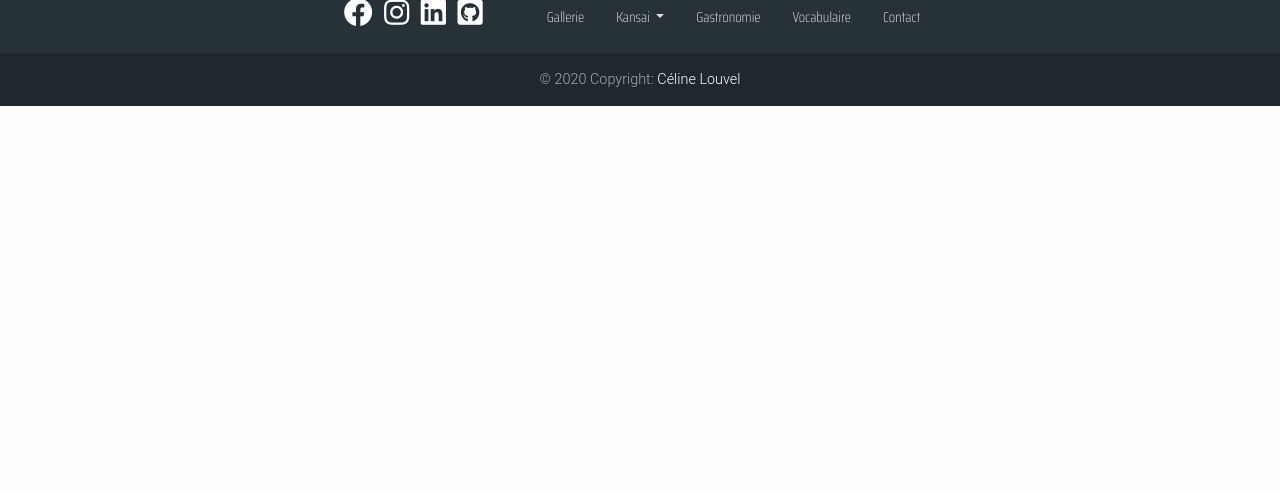
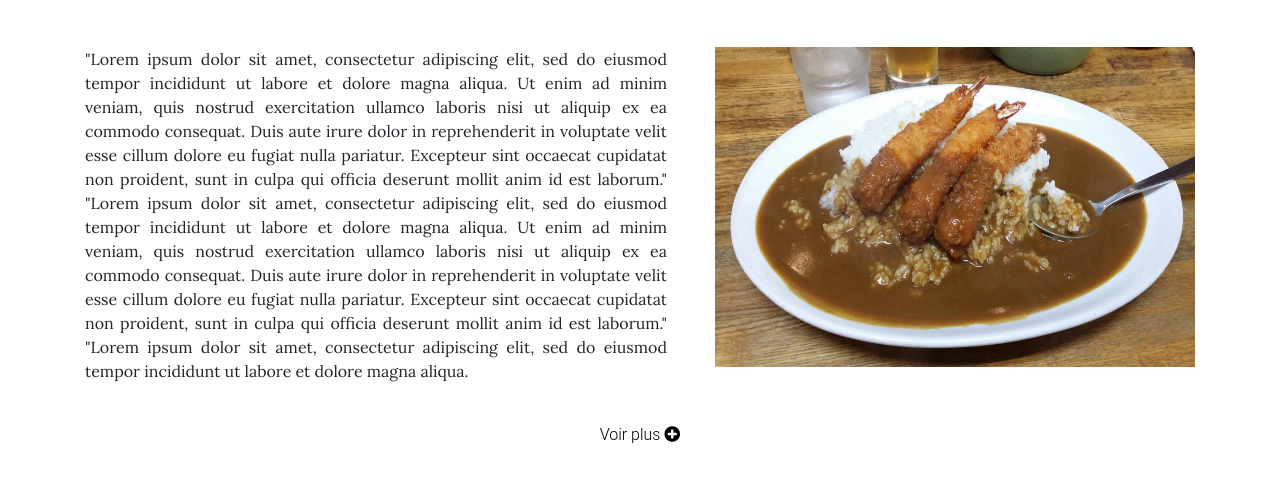
Before and after one commit to Celine-Chan/KansaiNoBouken, a PHP site: page / in a window 1280 px wide. Shown: the part 3111-3603 px from the top of the page. Before the commit the page ends 3217 px from the top, so only its background shows below. Run offline with PHP 8.4, Linux system fonts and the light colour scheme; some libraries are stand-ins or nearby versions.

Commit message:
modif ok

```diff
--- a/assets/css/style.css
+++ b/assets/css/style.css
@@ -30,7 +30,6 @@ body{
 
 /* PAGE ACCUEIL */
 
-/* caroussel */
 .imgCaroussel{
     width: auto;
     height: 500px;
@@ -38,7 +37,6 @@ body{
     object-position: center;
 }
 
-/* texte accueil */
 .tanukiSize{
     width: 15rem;
     height: 15rem;
@@ -46,6 +44,20 @@ body{
 .textAccueil{
     text-align: justify;
     font-family: 'Lora', serif;
+}
+
+.textGastronomie{
+    text-align: justify;
+    font-family: 'Lora', serif;
+}
+
+.currySize{
+    width: 30rem;
+    height: 20rem;
+}
+
+.seeMore:hover{
+    text-decoration: underline;
 }
 
 /* PAGE CONTACT */
--- a/index.html
+++ b/index.html
@@ -235,8 +235,7 @@
     <div class="container mt-5 d-flex flex-row flex-fill col-12">
 
         <!-- first Card -->
-        <div class="card card-image mr-5 shadow"
-            style="background-image: url(assets/img/osaka/osaka2.jpg);">
+        <div class="card card-image mr-5 shadow" style="background-image: url(assets/img/osaka/osaka2.jpg);">
 
             <!-- Content -->
             <div class="text-white text-center d-flex align-items-center rgba-black-strong py-5 px-4">
@@ -254,8 +253,7 @@
         </div>
 
         <!-- second Card -->
-        <div class="card card-image mr-5 shadow"
-            style="background-image: url(assets/img/kyoto/kyoto2.jpg);">
+        <div class="card card-image mr-5 shadow" style="background-image: url(assets/img/kyoto/kyoto2.jpg);">
 
             <!-- Content -->
             <div class="text-white text-center d-flex align-items-center rgba-black-strong py-5 px-4">
@@ -273,8 +271,7 @@
         </div>
 
         <!-- third Card -->
-        <div class="card card-image mr-5 shadow"
-            style="background-image: url(assets/img/Nara/shika2.jpg);">
+        <div class="card card-image mr-5 shadow" style="background-image: url(assets/img/Nara/shika2.jpg);">
 
             <!-- Content -->
             <div class="text-white text-center d-flex align-items-center rgba-black-strong py-5 px-4">
@@ -292,8 +289,7 @@
         </div>
 
         <!-- fourth Card -->
-        <div class="card card-image shadow"
-            style="background-image: url(assets/img/Kobe/templeKobe.jpg);">
+        <div class="card card-image shadow" style="background-image: url(assets/img/Kobe/templeKobe.jpg);">
 
             <!-- Content -->
             <div class="text-white text-center d-flex align-items-center rgba-black-strong py-5 px-4">
@@ -311,11 +307,82 @@
         </div>
     </div>
 
+    <div class="container mt-5 text-center">
+        <a href="kansai.html" class="black-text seeMore">Voir plus <i class="fas fa-plus-circle"></i></a>
+    </div>
+
     <div class="text-center mt-5">
         <img src="assets/img/separator.svg" alt="separator" class="w-25">
     </div>
 
+    <div class="container d-flex flex-row mt-5">
+        <p class="textGastronomie">"Lorem ipsum dolor sit amet, consectetur adipiscing elit, sed do eiusmod tempor
+            incididunt ut labore et
+            dolore magna aliqua. Ut enim ad minim veniam, quis nostrud exercitation ullamco laboris nisi ut aliquip ex
+            ea commodo consequat. Duis aute irure dolor in reprehenderit in voluptate velit esse cillum dolore eu fugiat
+            nulla pariatur. Excepteur sint occaecat cupidatat non proident, sunt in culpa qui officia deserunt mollit
+            anim id est laborum."
+            "Lorem ipsum dolor sit amet, consectetur adipiscing elit, sed do eiusmod tempor incididunt ut labore et
+            dolore magna aliqua. Ut enim ad minim veniam, quis nostrud exercitation ullamco laboris nisi ut aliquip ex
+            ea commodo consequat. Duis aute irure dolor in reprehenderit in voluptate velit esse cillum dolore eu fugiat
+            nulla pariatur. Excepteur sint occaecat cupidatat non proident, sunt in culpa qui officia deserunt mollit
+            anim id est laborum."
+            "Lorem ipsum dolor sit amet, consectetur adipiscing elit, sed do eiusmod tempor incididunt ut labore et
+            dolore magna aliqua.
+        </p>
+        <img src="assets/img/osaka/curry.jpg" alt="curry" class="currySize ml-5">
+    </div>
 
+    <div class="container mt-4 text-center">
+        <a href="kansai.html" class="black-text seeMore">Voir plus <i class="fas fa-plus-circle"></i></a>
+    </div>
+
+    <div class="text-center mt-5">
+        <img src="assets/img/separator.svg" alt="separator" class="w-25">
+    </div>
+
+    <div class="container mt-5 d-flex flex-row flex-fill col-12">
+
+        <!--First Card-->
+        <div class="card red darken-1 text-center z-depth-2 mr-5">
+            <div class="card-body">
+                <h3 class="text-uppercase font-weight-bold black-text mt-2 mb-3"><strong>News title</strong> <i
+                        class="fas fa-language"></i></h3>
+                <p class="white-text mb-0">Ut enim ad minima veniam, quis nostrum exercita tionem ullam corporis
+                    suscipit laboriosam, nisi ut aliquid ex ea commodi consequatur. Quis autem vel eum iure
+                    reprehenderit
+                    qui in ea voluptate non proident velit esse quam. </p>
+            </div>
+        </div>
+
+        <!--second Card-->
+        <div class="card red darken-1 text-center z-depth-2 mr-5">
+            <div class="card-body">
+                <h3 class="text-uppercase font-weight-bold black-text mt-2 mb-3"><strong>News title</strong> <i
+                        class="fas fa-language"></i></h3>
+                <p class="white-text mb-0">Ut enim ad minima veniam, quis nostrum exercita tionem ullam corporis
+                    suscipit laboriosam, nisi ut aliquid ex ea commodi consequatur. Quis autem vel eum iure
+                    reprehenderit
+                    qui in ea voluptate non proident velit esse quam. </p>
+            </div>
+        </div>
+
+        <!--third Card-->
+        <div class="card red darken-1 text-center z-depth-2">
+            <div class="card-body">
+                <h3 class="text-uppercase font-weight-bold black-text mt-2 mb-3"><strong>News title</strong> <i
+                        class="fas fa-language"></i></h3>
+                <p class="white-text mb-0">Ut enim ad minima veniam, quis nostrum exercita tionem ullam corporis
+                    suscipit laboriosam, nisi ut aliquid ex ea commodi consequatur. Quis autem vel eum iure
+                    reprehenderit
+                    qui in ea voluptate non proident velit esse quam. </p>
+            </div>
+        </div>
+    </div>
+
+    <div class="container mt-4 text-center">
+        <a href="kansai.html" class="black-text seeMore">Voir plus <i class="fas fa-plus-circle"></i></a>
+    </div>
 
 
 
```
Also changed, not shown: assets/img/osaka/curry.jpg (renamed from assets/img/osaka/12976956_1597518520566031_4775913310158750520_o.jpg).
